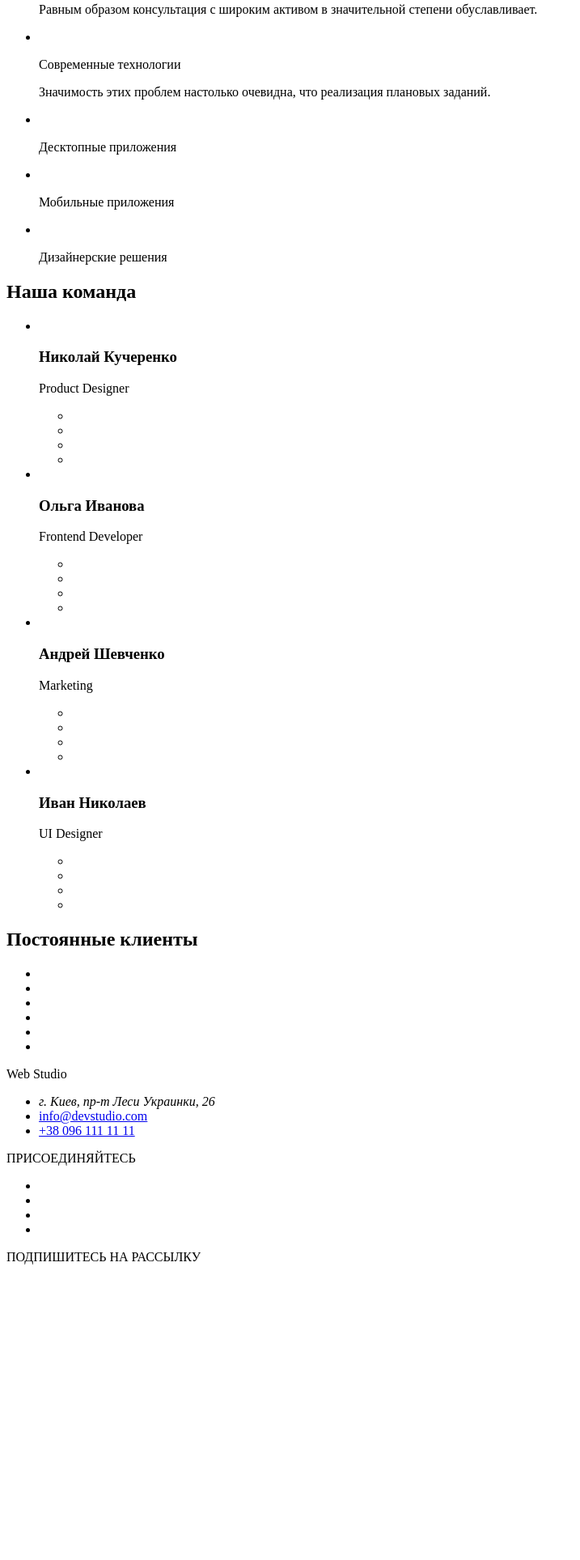
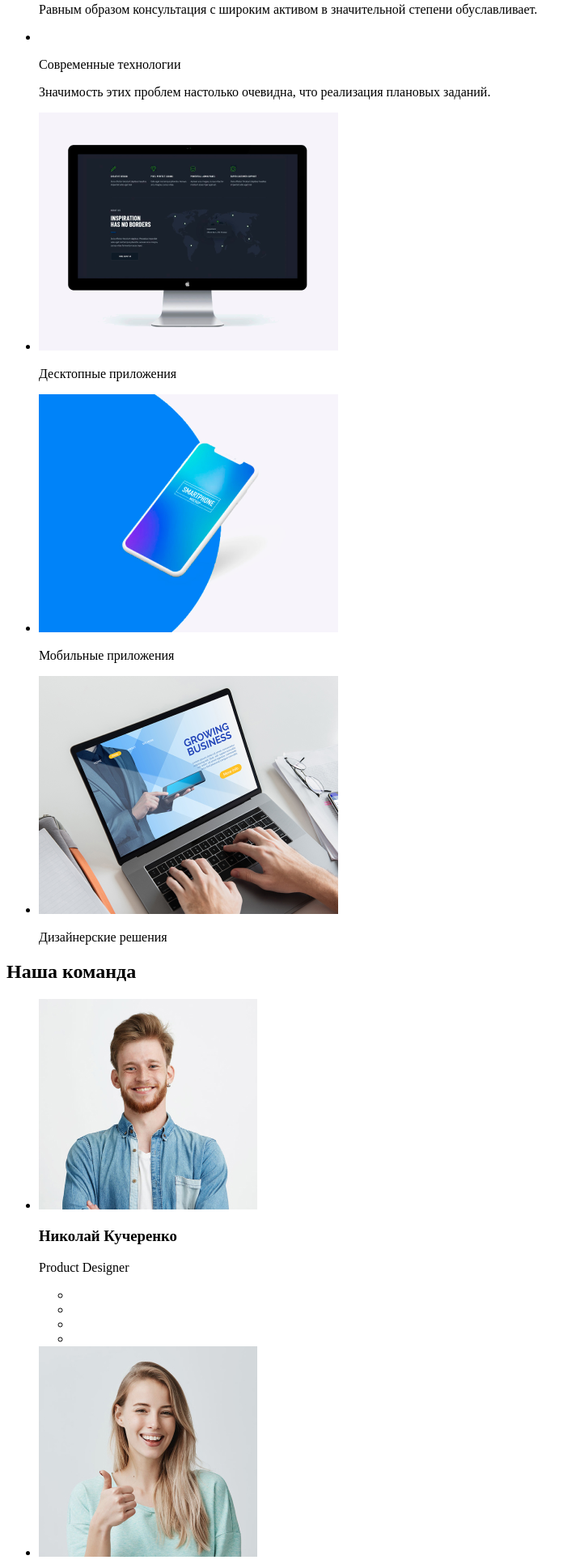
Before and after one commit to Larisa-Antsifrova/goit-markup-hw-01, a plain HTML site: page index.html in a window 1280 px wide. Shown: the part 590-2517 px from the top of the page at 81% size, without its empty margins (0-717 px from the left). Before the commit the page ends 2168 px from the top, so only its background shows below. Drawn offline with Linux system fonts and the light colour scheme.

Commit message:
Adding images and images links to the project.

```diff
--- a/index.html
+++ b/index.html
@@ -65,19 +65,19 @@
         </li>
       </ul>
     </section>
-    <!-- What we do -->
+    <!-- Our services -->
     <section>
       <ul>
         <li>
-          <img src="" alt="" />
+          <img src="./images/services/desktop.png" alt="" />
           <p>Десктопные приложения</p>
         </li>
         <li>
-          <img src="" alt="" />
+          <img src="./images/services/mobile.png" alt="" />
           <p>Мобильные приложения</p>
         </li>
         <li>
-          <img src="" alt="" />
+          <img src="./images/services/laptop.png" alt="" />
           <p>Дизайнерские решения</p>
         </li>
       </ul>
@@ -87,7 +87,7 @@
       <h2>Наша команда</h2>
       <ul>
         <li>
-          <img src="" alt="" />
+          <img src="./images/team/nikolai-kucherenko.jpg" alt="" />
           <h3>Николай Кучеренко</h3>
           <p>Product Designer</p>
           <ul>
@@ -98,7 +98,7 @@
           </ul>
         </li>
         <li>
-          <img src="" alt="" />
+          <img src="./images/team/olga-ivanova.jpg" alt="" />
           <h3>Ольга Иванова</h3>
           <p>Frontend Developer</p>
           <ul>
@@ -109,7 +109,7 @@
           </ul>
         </li>
         <li>
-          <img src="" alt="" />
+          <img src="./images/team/andrei-shevchenko.jpg" alt="" />
           <h3>Андрей Шевченко</h3>
           <p>Marketing</p>
           <ul>
@@ -120,7 +120,7 @@
           </ul>
         </li>
         <li>
-          <img src="" alt="" />
+          <img src="./images/team/ivan-nikolaiev.jpg" alt="" />
           <h3>Иван Николаев</h3>
           <p>UI Designer</p>
           <ul>
```
Also changed, not shown: images/services/desktop.png (added), images/services/laptop.png (added), images/services/mobile.png (added), images/team/andrei-shevchenko.jpg (added), images/team/ivan-nikolaiev.jpg (added), images/team/nikolai-kucherenko.jpg (added), images/team/olga-ivanova.jpg (added).
